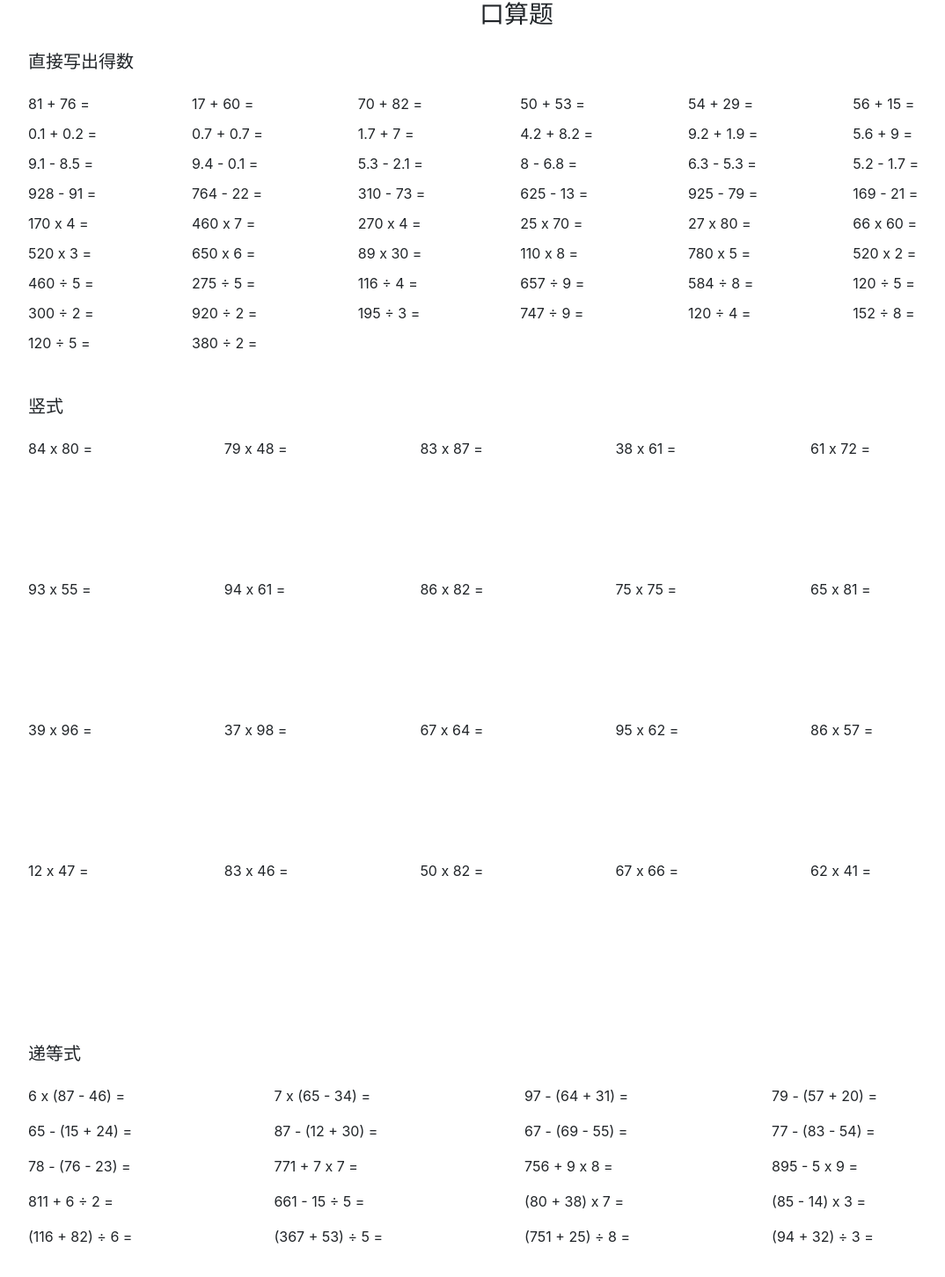
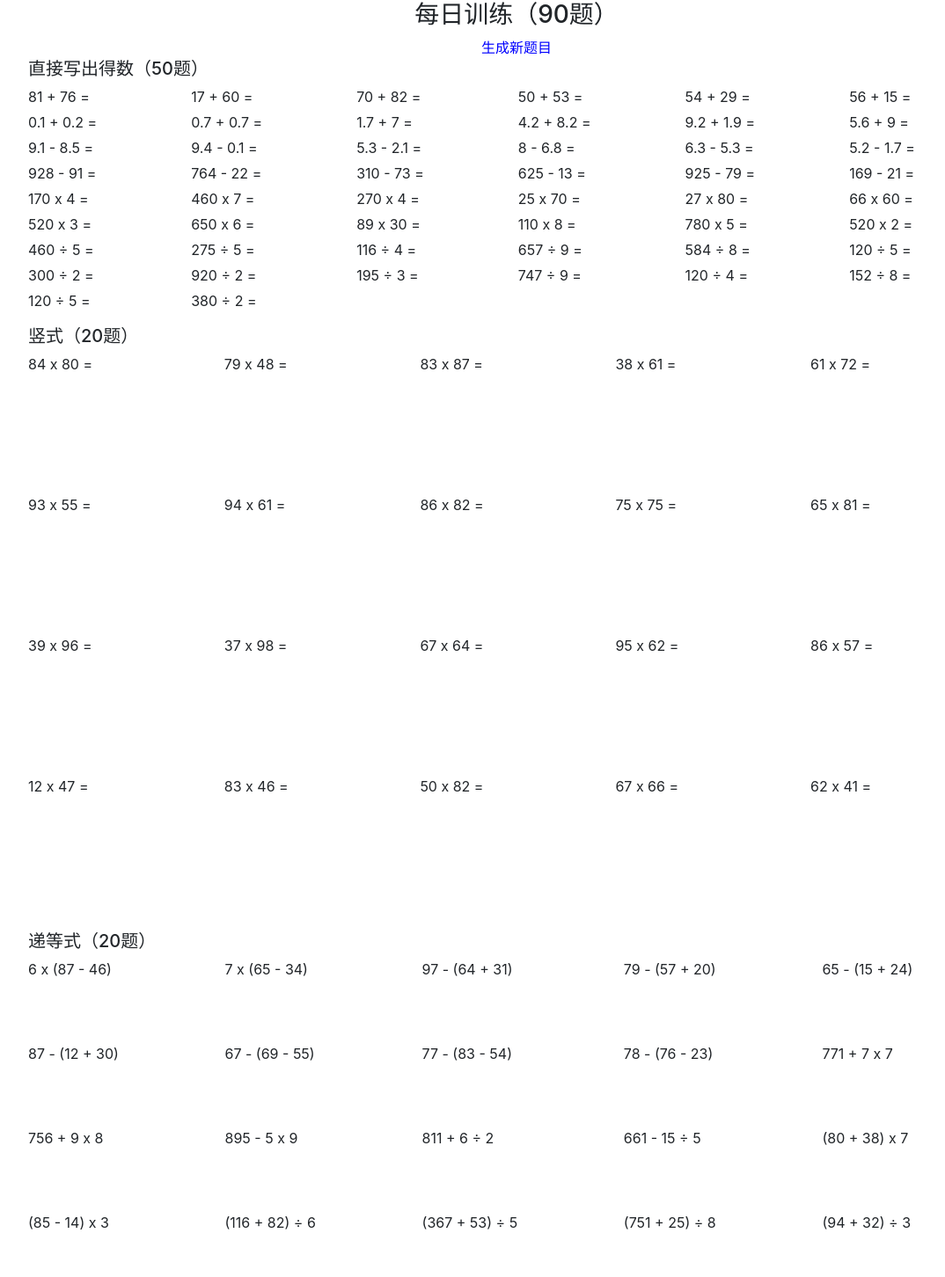
Before and after one commit to wanyx2015/daily-calc, an Angular app: page /#/home in a window 1280 px wide. Before the commit this address led to /home#/home. Shown: the top 1452 px of the page at 88% size, without its empty margins (53-1127 px from the left). Built offline with nearby package versions, Linux system fonts and the light colour scheme.

Commit message:
样式调整，递等式 空余区域

```diff
--- a/src/app/app.module.ts
+++ b/src/app/app.module.ts
@@ -1,9 +1,10 @@
-import { BrowserModule } from '@angular/platform-browser';
+import { BrowserModule, Title } from '@angular/platform-browser';
 import { NgModule } from '@angular/core';
 
 import { AppRoutingModule } from './app-routing.module';
 import { AppComponent } from './app.component';
 import { HomeModule } from './home/home.module';
+import { LocationStrategy, HashLocationStrategy } from '@angular/common';
 
 @NgModule({
   declarations: [
@@ -14,7 +15,10 @@ import { HomeModule } from './home/home.module';
     AppRoutingModule,
     HomeModule
   ],
-  providers: [],
+  providers: [
+    Title,
+    { provide: LocationStrategy, useClass: HashLocationStrategy }
+  ],
   bootstrap: [AppComponent]
 })
 export class AppModule { }
--- a/src/app/home/math/math.component.html
+++ b/src/app/home/math/math.component.html
@@ -1,55 +1,30 @@
 <div class="container grid">
 
-  <h3 class='title text-center'>口算题</h3>
+  <h3 class='title text-center'>每日训练（90题）</h3>
+  <div class="reload text-center">
+    <a (click)="generateContent()">生成新题目</a>
+  </div>
 
-  <!-- <div class="grid">
-
-    <p>加法</p>
-    <div class='grid' *ngFor="let plus of plusArray">
-      <div>{{plus}}</div>
-    </div>
-
-  </div>
-  <div>
-
-    <p>乘法</p>
-    <div *ngFor="let m of multiplyArray">
-      <div>{{m}}</div>
-    </div>
-
-  </div> -->
-
-
-
-  <h5 class="title">直接写出得数</h5>
-
-
-  <div class="kousuan mb-5">
+  <h5 class="title">直接写出得数（50题）</h5>
+  <div class="kousuan mb-3">
     <div *ngFor="let m of kousuan">
       <div>{{m}}</div>
     </div>
   </div>
 
-  <h5 class="title">竖式</h5>
-
-
-  <div class="shushi mb-5 ">
+  <h5 class="title">竖式（20题）</h5>
+  <div class="shushi mb-3 ">
     <div class='shushi-item' *ngFor="let m of shushi">
       <div> {{m}} </div>
     </div>
   </div>
 
-  <h5 class="title">递等式</h5>
-
-
-  <div class="didengshi mb-5">
-    <div *ngFor="let m of lianshi">
+  <h5 class="title">递等式（20题）</h5>
+  <div class="didengshi mb-3">
+    <div class="dds-item" *ngFor="let m of lianshi">
       <div>{{m}}</div>
     </div>
   </div>
-
-
-
 
   <!--
     <div class="grid3">
--- a/src/app/home/math/math.component.scss
+++ b/src/app/home/math/math.component.scss
@@ -25,18 +25,19 @@
 
 
 .grid {
-  // display: grid;
-  // grid-template-columns: repeat(6, auto);
+
+  .reload {
+    cursor: pointer;
+    color: blue;
+  }
 
   .title {
-    // grid-template-columns: 100%;
-    padding-bottom: 1rem;
-
+    // padding-bottom: 10px;
   }
 
   .kousuan {
     display: grid;
-    grid-gap: 10px;
+    grid-gap: 5px;
 
     grid-template-columns: repeat(6, auto);
   }
@@ -53,8 +54,12 @@
 
   .didengshi {
     display: grid;
-    grid-template-columns: repeat(4, auto);
+    grid-template-columns: repeat(5, auto);
     grid-gap: 1rem;
+
+    .dds-item{
+      height: 80px;
+    }
   }
 }
 
--- a/src/app/home/math/math.component.ts
+++ b/src/app/home/math/math.component.ts
@@ -1,5 +1,7 @@
+import { Component, OnInit } from '@angular/core';
+import { Title } from '@angular/platform-browser';
+
 import { MathService } from './../../services/math.service';
-import { Component, OnInit } from '@angular/core';
 
 @Component({
   selector: 'app-math',
@@ -12,7 +14,18 @@ export class MathComponent implements OnInit {
   shushi: Array<string> = [];
   lianshi: Array<string> = [];
 
-  constructor(private mservice: MathService) {
+  constructor(private mservice: MathService, private titleService: Title) {
+
+    this.titleService.setTitle('每日计算（90题）');
+
+    this.generateContent();
+
+  }
+
+  generateContent() {
+    this.kousuan = [];
+    this.lianshi = [];
+    this.shushi = [];
 
     this.kousuan = this.kousuan.concat(this.mservice.getPlusQs(6));
     this.kousuan = this.kousuan.concat(this.mservice.getDigitPlusQs(6));
@@ -32,7 +45,6 @@ export class MathComponent implements OnInit {
     this.lianshi = this.lianshi.concat(this.mservice.getComplexQ7(4));
   }
 
-
   ngOnInit(): void {
   }
 
--- a/src/app/services/math.service.ts
+++ b/src/app/services/math.service.ts
@@ -186,8 +186,8 @@ export class MathService {
       }
 
       d < e
-        ? result.push(this.returnMultiply(a, this.returnPlusUnit(b, c)) + ' = ')
-        : result.push(this.returnMultiply(a, this.returnMinusUnit(b, c)) + ' = ');
+        ? result.push(this.returnMultiply(a, this.returnPlusUnit(b, c)))
+        : result.push(this.returnMultiply(a, this.returnMinusUnit(b, c)));
     }
     return result;
   }
@@ -208,7 +208,7 @@ export class MathService {
         c = util.get2DigitNumber();
       }
 
-      result.push(this.returnMinus(a, this.returnPlusUnit(b, c)) + ' = ');
+      result.push(this.returnMinus(a, this.returnPlusUnit(b, c)));
 
     }
     return result;
@@ -228,7 +228,7 @@ export class MathService {
         c = util.get2DigitNumber();
       }
 
-      result.push(this.returnMinus(a, this.returnMinusUnit(b, c)) + ' = ');
+      result.push(this.returnMinus(a, this.returnMinusUnit(b, c)));
 
     }
     return result;
@@ -252,8 +252,8 @@ export class MathService {
       }
 
       b < c
-        ? result.push(this.returnMinus(a, this.returnMultiply(b, c)) + ' = ')
-        : result.push(this.returnPlus(a, this.returnMultiply(b, c)) + ' = ');
+        ? result.push(this.returnMinus(a, this.returnMultiply(b, c)))
+        : result.push(this.returnPlus(a, this.returnMultiply(b, c)));
 
     }
     return result;
@@ -277,8 +277,8 @@ export class MathService {
       }
 
       b < c
-        ? result.push(this.returnMinus(a, this.returnDivide(b * c, c)) + ' = ')
-        : result.push(this.returnPlus(a, this.returnDivide(b * c, c)) + ' = ');
+        ? result.push(this.returnMinus(a, this.returnDivide(b * c, c)))
+        : result.push(this.returnPlus(a, this.returnDivide(b * c, c)));
 
     }
     return result;
@@ -303,8 +303,8 @@ export class MathService {
       }
 
       d < c
-        ? result.push(this.returnMultiply(this.returnPlusUnit(a, b), c) + ' = ')
-        : result.push(this.returnMultiply(this.returnMinusUnit(a, b), c) + ' = ');
+        ? result.push(this.returnMultiply(this.returnPlusUnit(a, b), c))
+        : result.push(this.returnMultiply(this.returnMinusUnit(a, b), c));
     }
     return result;
   }
@@ -332,7 +332,7 @@ export class MathService {
       }
       a = d * c - b;
       // console.log(a, b, c);
-      result.push(this.returnDivide(this.returnPlusUnit(a, b), c) + ' = ');
+      result.push(this.returnDivide(this.returnPlusUnit(a, b), c));
     }
     return result;
   }
--- a/src/index.html
+++ b/src/index.html
@@ -2,8 +2,8 @@
 <html lang="en">
 <head>
   <meta charset="utf-8">
-  <title>DailyCalc</title>
-  <base href="/">
+  <title>每日计算</title>
+  <!-- <base href="/"> -->
   <meta name="viewport" content="width=device-width, initial-scale=1">
   <link rel="icon" type="image/x-icon" href="favicon.ico">
 </head>
```
